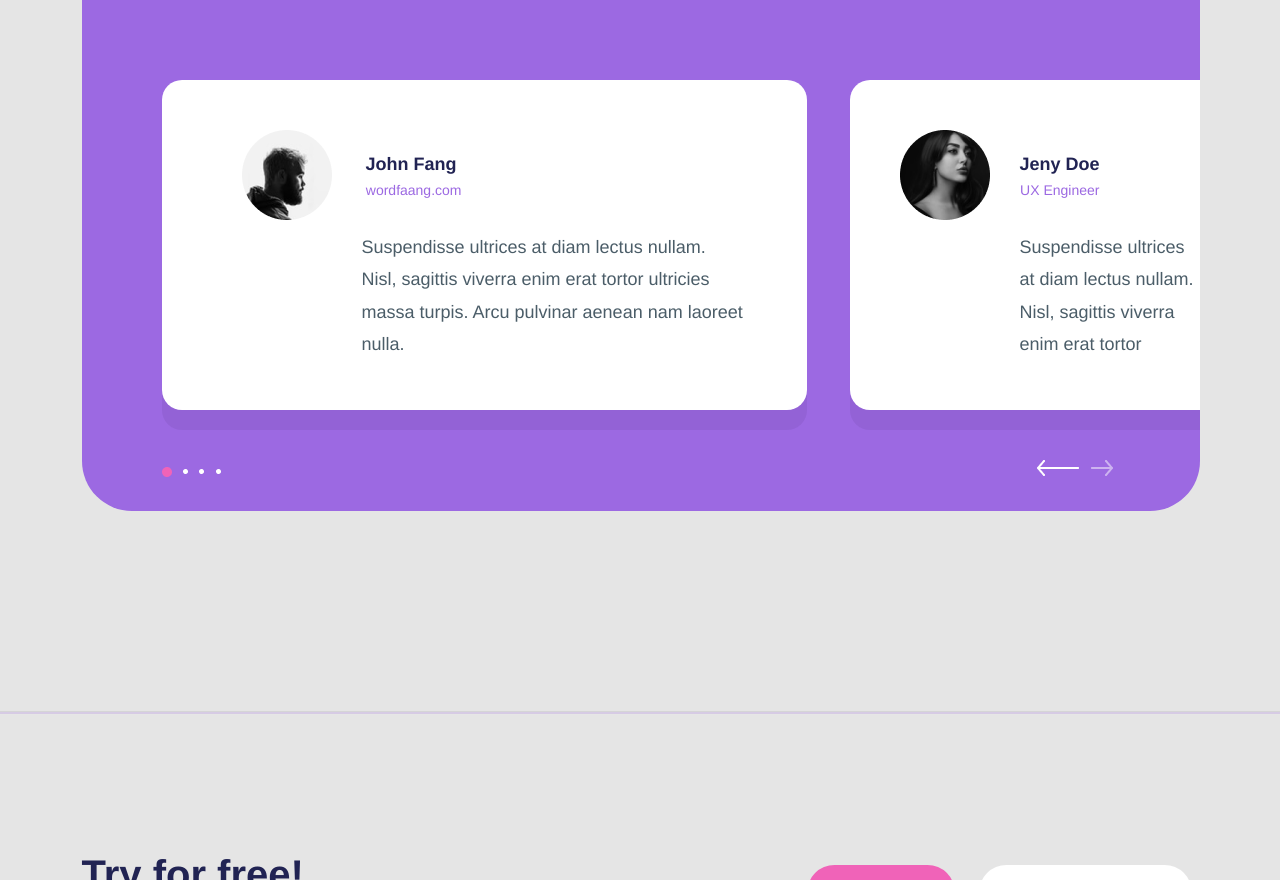
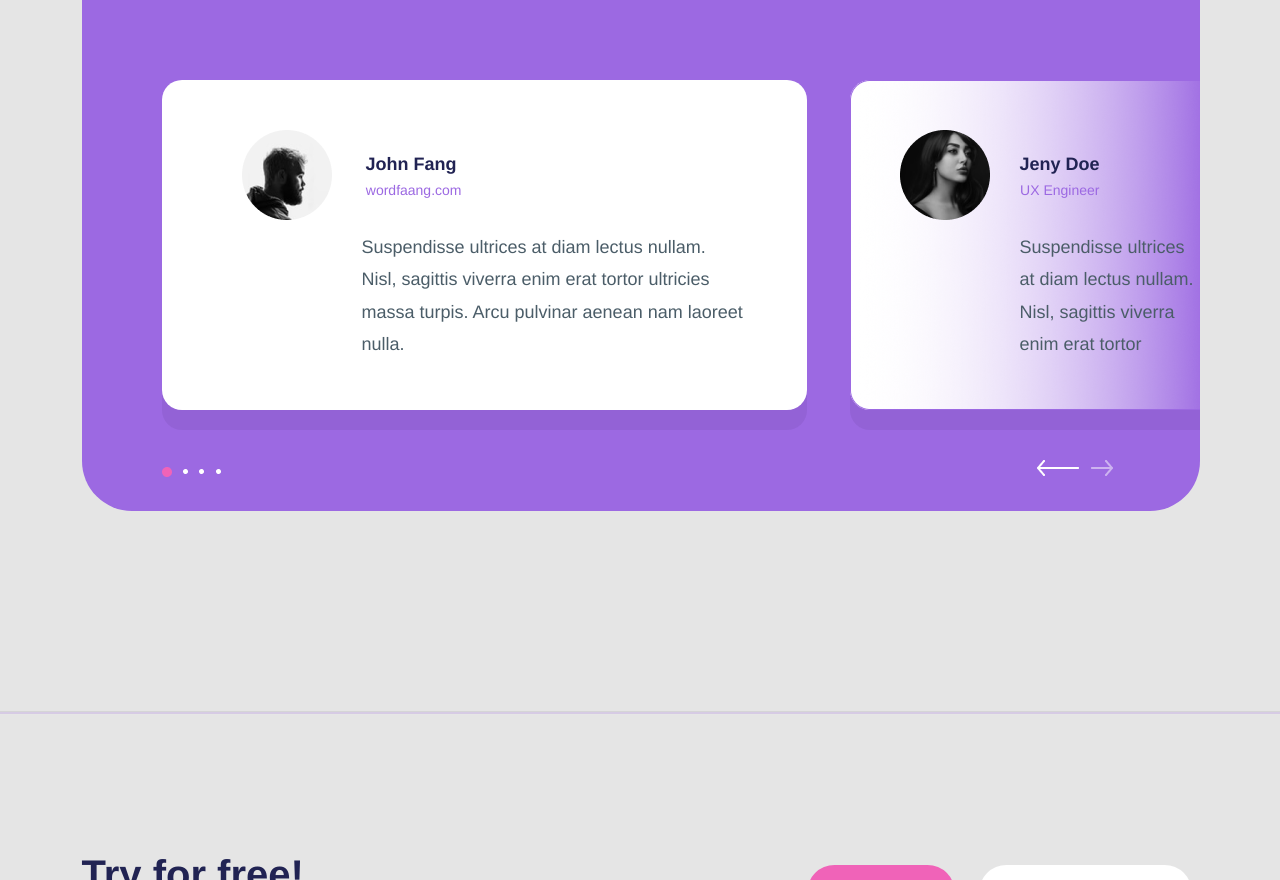
Before and after one commit to Parthvi-Jariwala/Figma_project, a plain HTML site: page site/Index.html in a window 1280 px wide. Shown: the part 2976-3856 px from the top of the page. Drawn offline with Linux system fonts and the light colour scheme; a web font is replaced by a local one.

Commit message:
Images update

```diff
--- a/site/Index.html
+++ b/site/Index.html
@@ -83,7 +83,7 @@
                 <a href="#">wordfaang.com</a>
                 <p>Suspendisse ultrices at diam lectus nullam.<br> Nisl, sagittis viverra enim erat tortor ultricies<br> massa turpis. Arcu pulvinar aenean nam laoreet<br> nulla.</p>
             </div>
-            <div class="jeny" style="background-image: url(../ClickUp/Images/Rectangle_05.png); background-repeat: no-repeat;">
+            <div class="jeny" style="background-image: url(../Images/Rectangle_05.png); background-repeat: no-repeat;">
                 <img src="Images/Jeny Deo.png">
                 <h5>Jeny Doe</h5>
                 <a href="#">UX Engineer</a>
```
